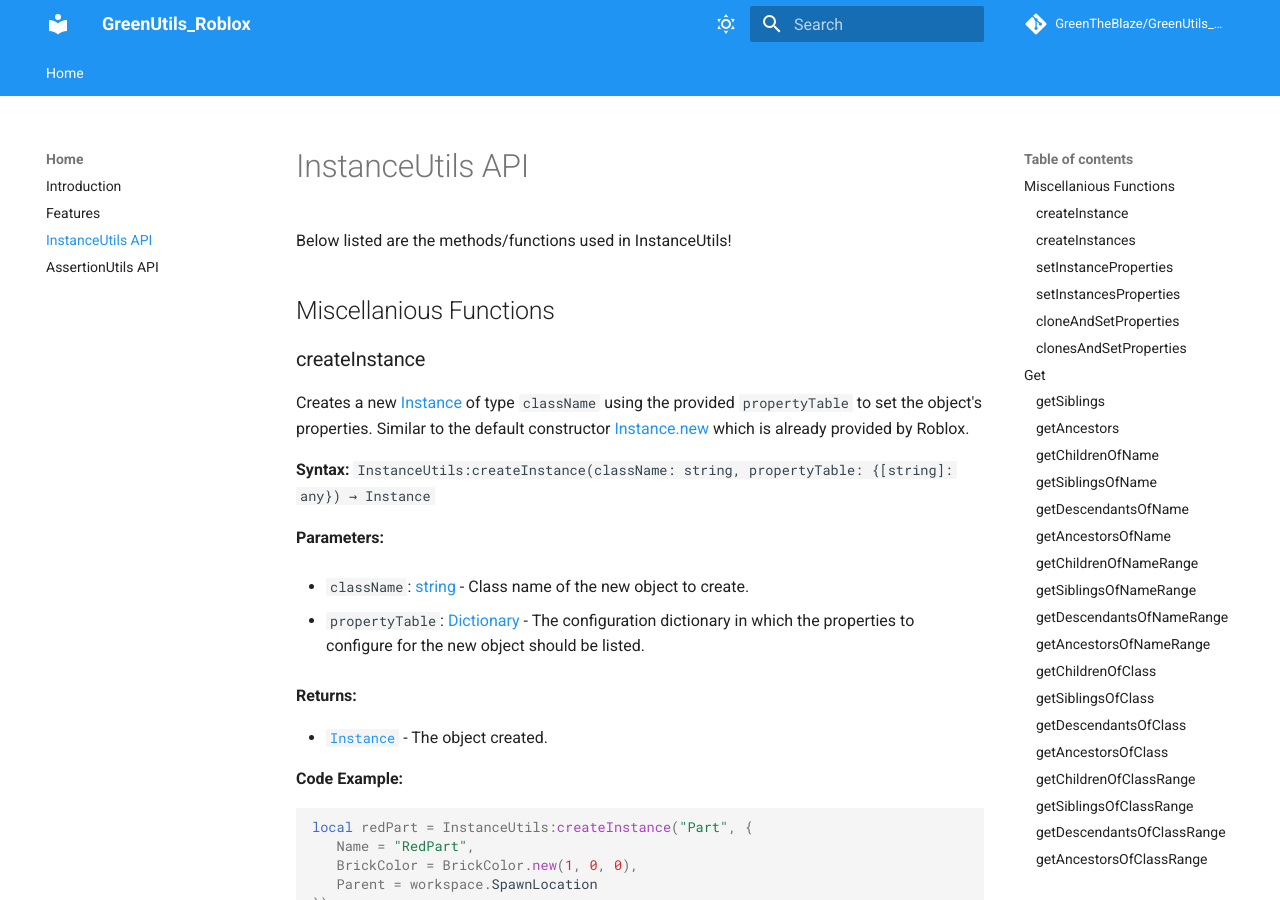
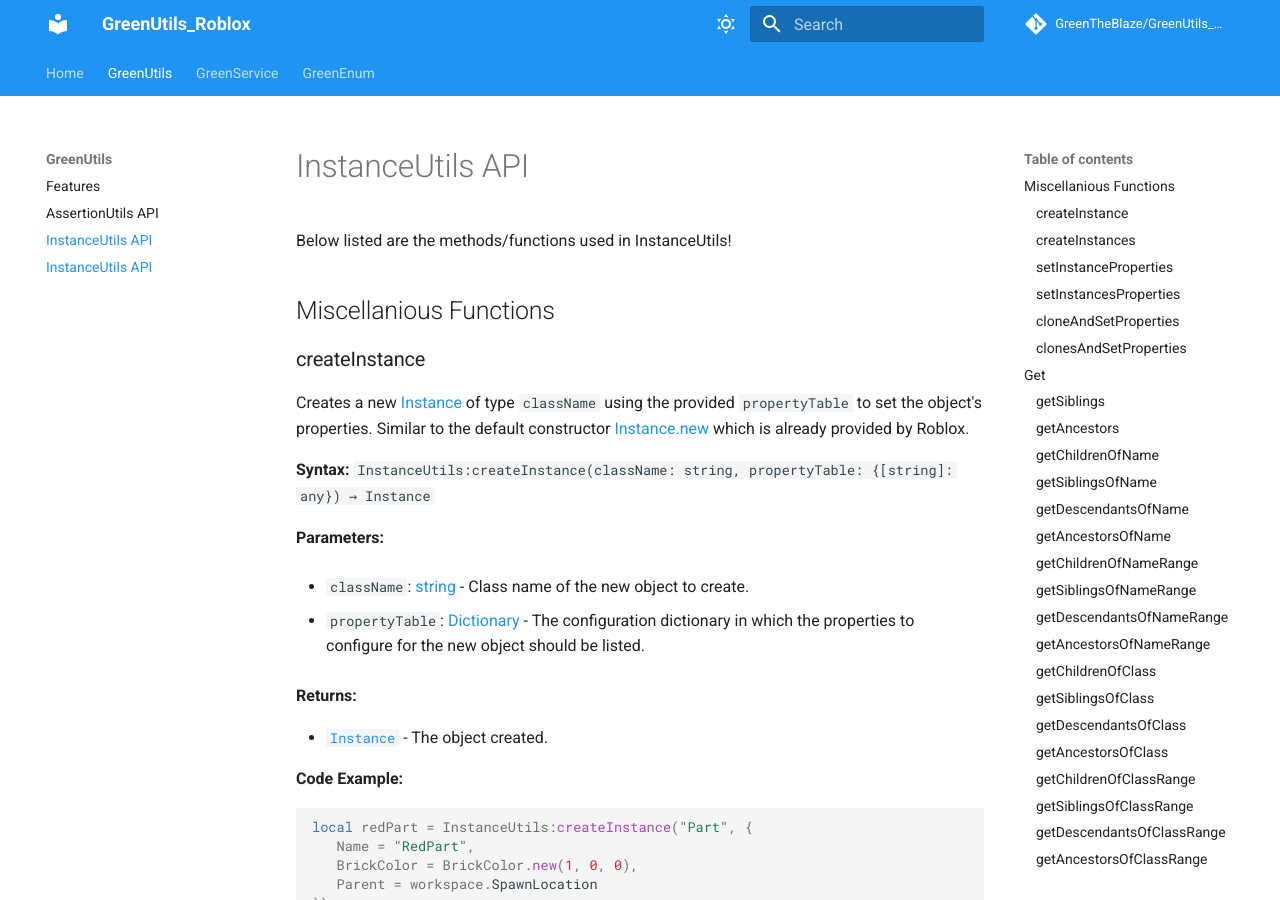
Before and after one commit to GreenTheBlaze/GreenUtils_Roblox, an MkDocs documentation site: the page built from docs/instanceutils-api.md, in a window 1280 px wide and 900 px high. Built offline with MkDocs 1.6.1 and Material for MkDocs 9.7.7, drawn with Linux system fonts in a browser that asks for light colours; comment, search, counter and statistics services are not loaded; part of the change alters nothing that is shown.

Commit message:
Update mkdocs.yml

```diff
--- a/mkdocs.yml
+++ b/mkdocs.yml
@@ -45,8 +45,14 @@ markdown_extensions:
   - pymdownx.superfences
 
 nav:
-  - Home:
-    - Introduction: index.md
+  - Home: index.md
+  - GreenUtils:
     - Features: features.md
+    - AssertionUtils API: assertionutils-api.md
     - InstanceUtils API: instanceutils-api.md
-    - AssertionUtils API: assertionutils-api.md
+    - InstanceUtils API: instanceutils-api.md
+  - GreenService:
+    - PlusPathfindingService: pluspathfindingservice-api.md
+    - PlusPathfindingService: pluspathfindingservice-api.md
+  - GreenEnum:
+    - plusPathStatus: plus-path-status.md
```
